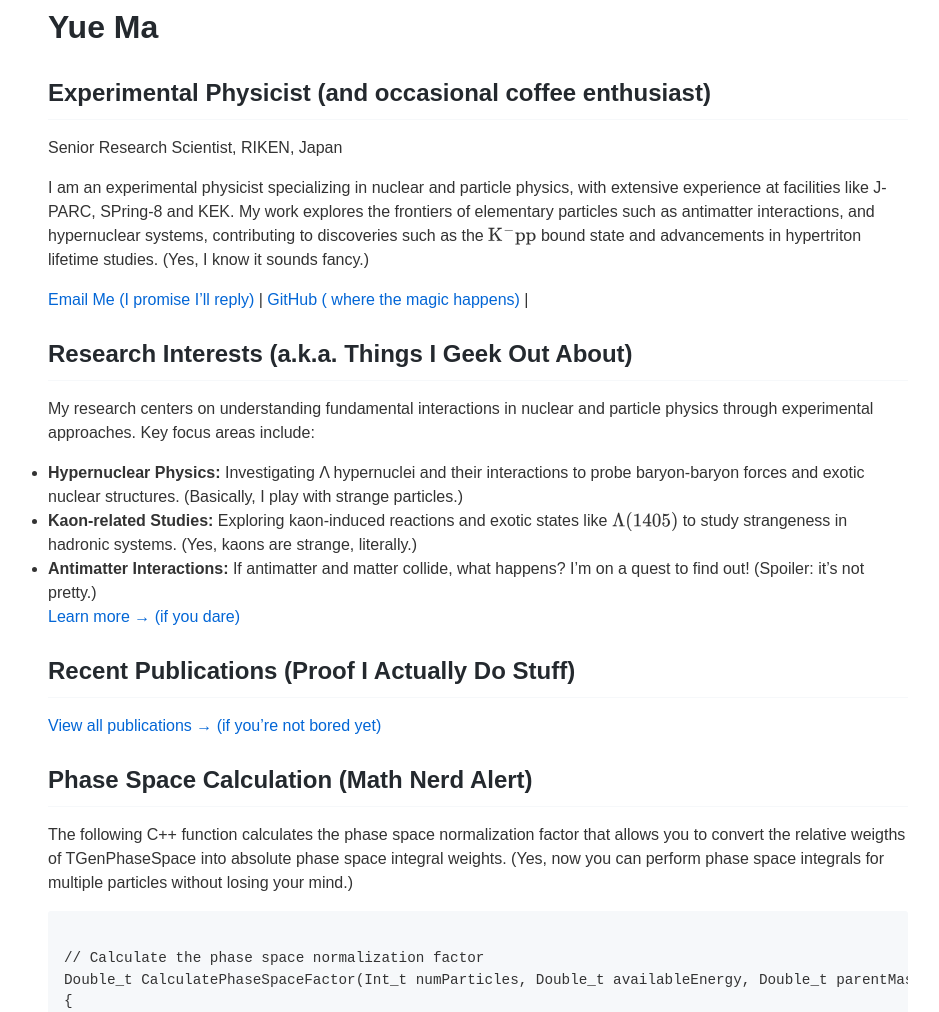
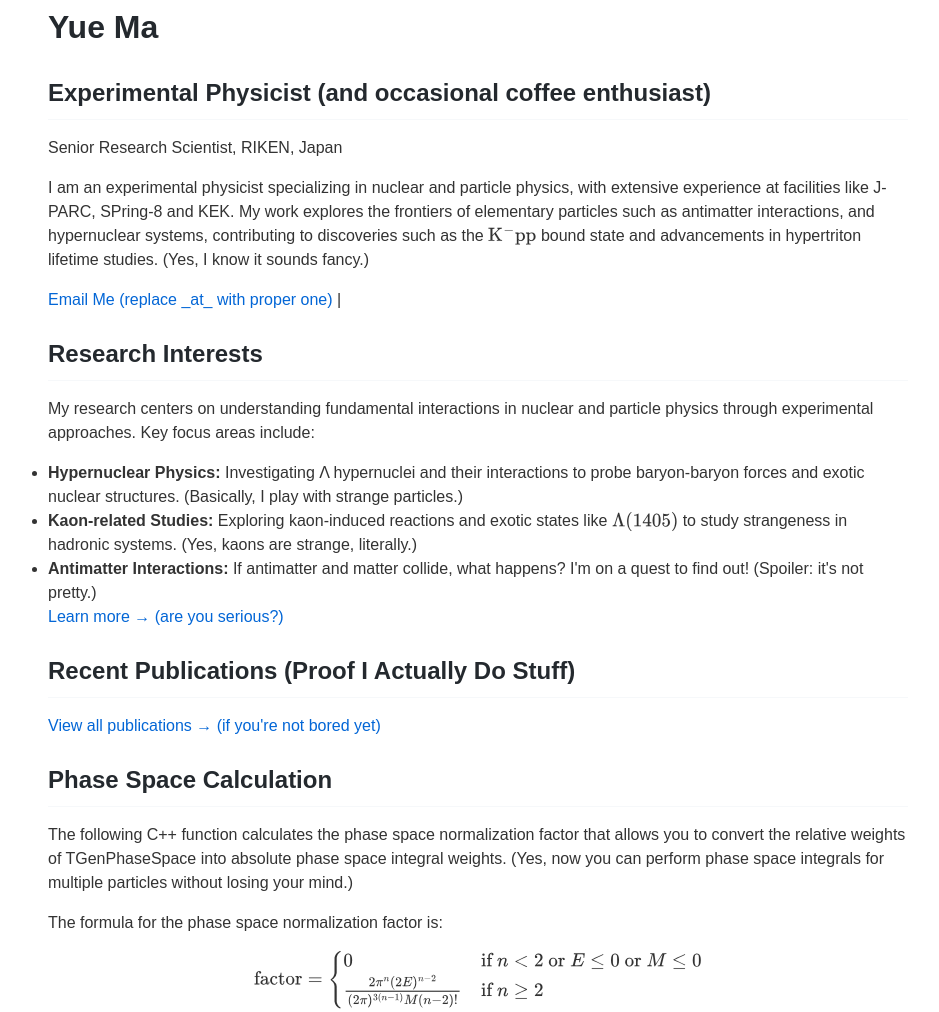
Before and after one commit to ymaphys/ymaphys.github.io, a plain HTML site: page index.html in a window 1280 px wide. Shown: the part 98-1110 px from the top of the page, without its empty margins (162-1101 px from the left). Drawn offline with nearby package versions, Linux system fonts and the light colour scheme.

Commit message:
revise content

```diff
--- a/index.html
+++ b/index.html
@@ -65,14 +65,13 @@
                     (Yes, I know it sounds fancy.)
                 </p>
                 <div class="contact-links">
-                    <a href="mailto:y.ma@riken.jp">Email Me (I promise I’ll reply)</a> |
-                    <a href="https://github.com/ymaphys">GitHub (   where the magic happens)</a> |
+                    <a href="mailto:y.ma_at_riken.jp">Email Me (replace _at_ with proper one)</a> |
                 </div>
             </div>
         </section>
 
         <section id="research-interests">
-            <h2>Research Interests (a.k.a. Things I Geek Out About)</h2>
+            <h2>Research Interests</h2>
             <p>
                 My research centers on understanding fundamental interactions in nuclear and particle
                 physics through experimental approaches. Key focus areas include:
@@ -90,25 +89,42 @@
                 </li>
                 <li>
                     <strong>Antimatter Interactions:</strong> If antimatter and matter collide,
-                    what happens? I’m on a quest to find out! (Spoiler: it’s not pretty.)
+                    what happens? I'm on a quest to find out! (Spoiler: it's not pretty.)
                 </li>
             </ul>
-            <a href="research.html">Learn more → (if you dare)</a>
+            <a href="research.html">Learn more → (are you serious?)</a>
         </section>
 
         <section id="recent-publications">
             <h2>Recent Publications (Proof I Actually Do Stuff)</h2>
-            <a href="publications.html">View all publications → (if you’re not bored yet)</a>
+            <a href="publications.html">View all publications → (if you're not bored yet)</a>
         </section>
 
         <section id="phase-space-calculation">
-            <h2>Phase Space Calculation (Math Nerd Alert)</h2>
+            <h2>Phase Space Calculation</h2>
             <p>
                 The following C++ function calculates the phase space normalization factor
-                that allows you to convert the relative weigths of TGenPhaseSpace into absolute
+                that allows you to convert the relative weights of TGenPhaseSpace into absolute
                 phase space integral weights. (Yes, now you can perform phase space integrals
                 for multiple particles without losing your mind.)
             </p>
+
+            <!-- Inserted Math Expression -->
+            <p>
+                The formula for the phase space normalization factor is:
+            </p>
+            <p>
+                <span class="math display">
+                \[
+                \text{factor} =
+                \begin{cases}
+                0 & \text{if } n < 2 \text{ or } E \leq 0 \text{ or } M \leq 0 \\
+                \frac{2 \pi^{n} (2E)^{n-2}}{(2\pi)^{3(n-1)} M (n-2)!} & \text{if } n \geq 2
+                \end{cases}
+                \]
+                </span>
+            </p>
+
             <pre>
 <code class="language-cpp">
 // Calculate the phase space normalization factor
```
Also changed, not shown: cv.html (+1 -1 lines).
